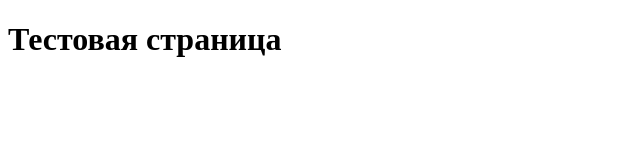
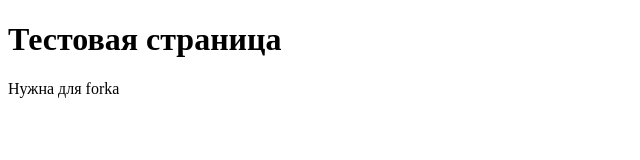
Before and after one commit to DmitriySoshnikov/test-pull, a plain HTML site: page index.html in a window 1280 px wide. Shown: the whole page, without its empty margins (0-640 px from the left). Drawn offline with Linux system fonts and the light colour scheme.

Commit message:
Добавили абзац

```diff
--- a/index.html
+++ b/index.html
@@ -10,6 +10,7 @@
 
 <body>
     <h1>Тестовая страница</h1>
+    <p>Нужна для forka</p>
 </body>
 
 </html>
```
